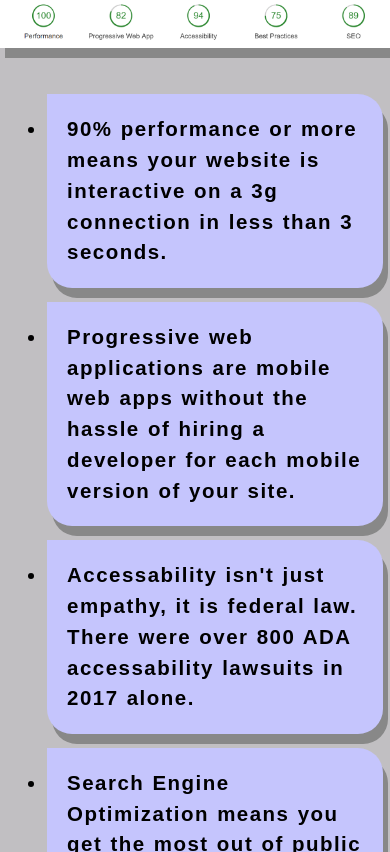
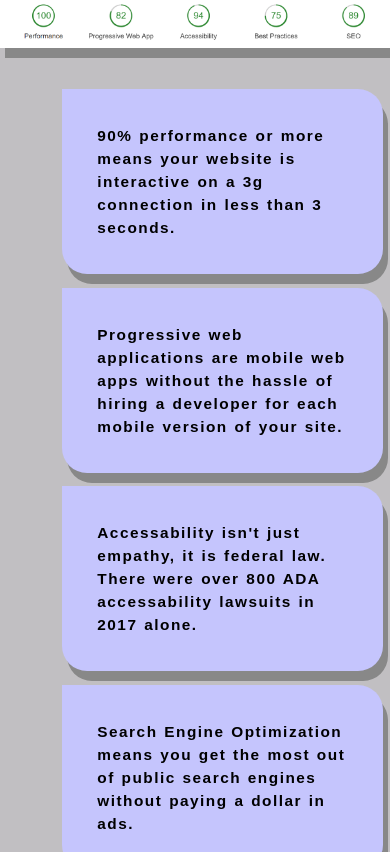
Before and after one commit to levyadams/levyadams.github.io, a website: page src/index.html in a window 390 px wide. Shown: the part 1148-2000 px from the top of the page. Drawn offline with Linux system fonts and the light colour scheme; files whose address does not match are found by name.

Commit message:
responsive fix
yep

```diff
--- a/src/css/responsive.css
+++ b/src/css/responsive.css
@@ -1,14 +1,36 @@
-@media screen and (max-width:650px){
-    #bar-list{
-        font-size:.8em;
-        max-height:100%;
-        display:flex;
-        flex-wrap:wrap;
-      }
-      #bar-list li{
-        margin:2%;
-        width:100%;
+@media screen and (max-width:649px) {
+    #bar-list {
+        margin-left:4%;
+        max-height: 100%;
+    }
+    #bar-list li {
+        margin: 2%;
+        width: 100%;
+    }
+}
 
-      }
+@media screen and (min-width:650px) and (max-width:1120px) {
+    #bar-list li {
+        margin-left: 5%;
+        margin: 1%;
+        width: calc(( 100% / 3) - 60px);
+    }
+}
 
+@media screen and (max-width:1350px) {
+    #bar-list {
+        font-size: .8em;
+    }
 }
+
+@media screen and (max-width:1250px) {
+    #bar-list {
+        font-size: .7em;
+    }
+}
+
+@media screen and (max-width:650px) {
+    #bar-list {
+        font-size: .6em;
+    }
+}
--- a/src/css/styles.css
+++ b/src/css/styles.css
@@ -27,7 +27,7 @@ a { text-decoration: none; }
 
 #first-section{
 
-  background: url("../images/svg/devices.svg");
+  background: url("images/svg/devices.svg");
   background-color: rgba(124, 150, 118, 0.863);
   background-attachment: fixed;
   background-position: center;
@@ -135,8 +135,6 @@ a { text-decoration: none; }
   max-height: 250px;
 }
 #second-container{
-  display: flex;
-  flex-wrap: wrap;
   margin-top:3%;
   margin-bottom:5%;
   display:flex;
@@ -145,19 +143,27 @@ a { text-decoration: none; }
   letter-spacing: 1.5px;
   word-spacing: 1px;
 }
+#bar-list{
+  list-style: none;
+  display: flex;
+  flex-wrap: wrap;
+  max-height: 100%;
+  margin-left:7%;
+}
 #bar-list li{
   border-radius: 0px 25px 25px 25px;
   box-shadow: 5px 10px #888888;
   text-align:left;
   background-color: rgb(197, 197, 253);
-  padding: 20px;
-  width:45%;
+  padding: 35px;
+  margin:1%;
+  width: calc(( 100% / 4 ) - 140px);
 }
 
 /* third section */
 #third-section{
   height:800px;
-  background: url("../images/svg/mobileconnectextra.svg");
+  background: url("images/svg/mobileconnectextra.svg");
   background-color: rgba(124, 150, 118, 0.863);
   background-attachment: fixed;
   background-position: center;
```
